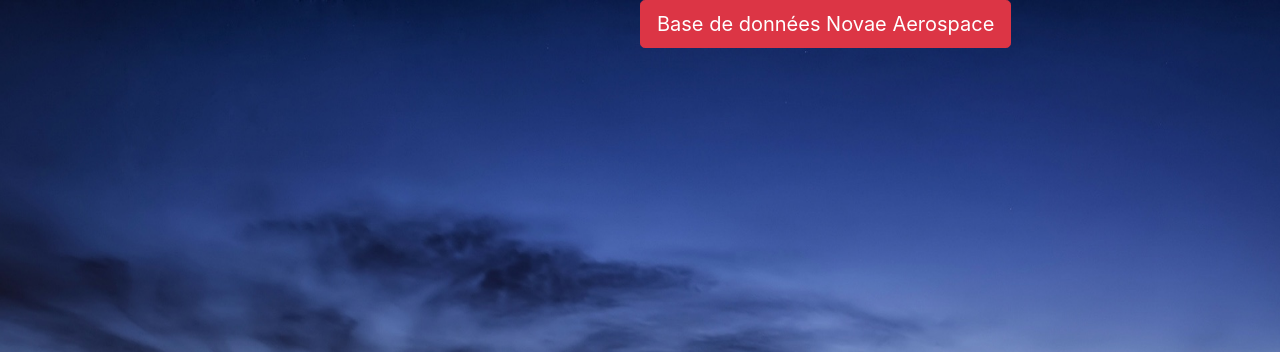
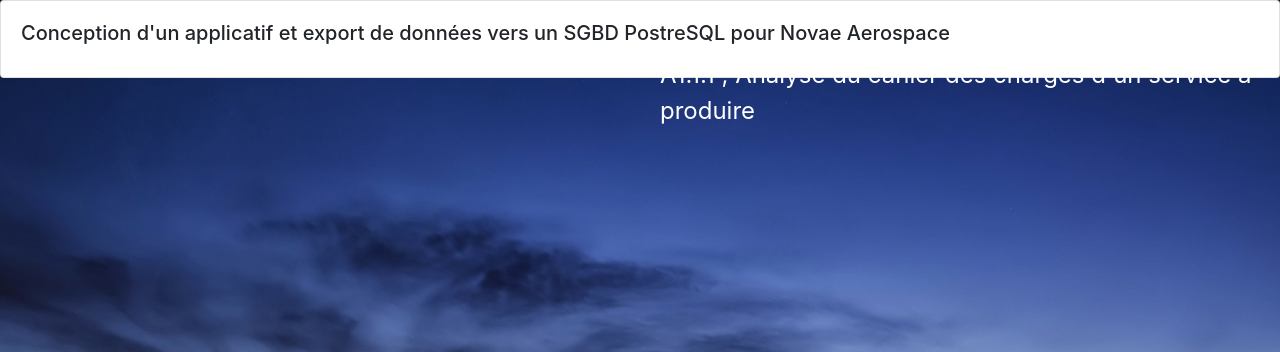
Before and after one commit to Alyndel/site_perso, a PHP site: page /comp.php in a window 1280 px wide. Shown: the part 56-408 px from the top of the page. Run offline with PHP 8.4, Linux system fonts and the light colour scheme; some libraries are stand-ins or nearby versions.

Commit message:
test carte

```diff
--- a/comp.php
+++ b/comp.php
@@ -2,8 +2,16 @@
 	include 'header.php';
  ?>
 		<img src="img/back.jpg" id="back-image">
-		<p>
-			<button type="button" class="btn btn-lg btn-danger" data-toggle="popover" title="Conception d'un applicatif et export de données vers un SGBD PostreSQL pour Novae Aerospace" data-content="A1.1.1 , Analyse du cahier des charges d'un service à produire\nA1.2.5 , Définition des niveaux d'habilitation associés à un service\n">Base de données Novae Aerospace</button>
+		<p id="paragraphe-centré">
+			<div class="card" style="width: 100%;">
+			  <div class="card-body">
+			    <h5 class="card-title">Conception d'un applicatif et export de données vers un SGBD PostreSQL pour Novae Aerospace</h5>
+			    <p class="card-text">
+						A1.1.1 , Analyse du cahier des charges d'un service à produire
+						<br>
+					</p>
+  			</div>
+			</div>
 		</p>
 
   </body>
```
